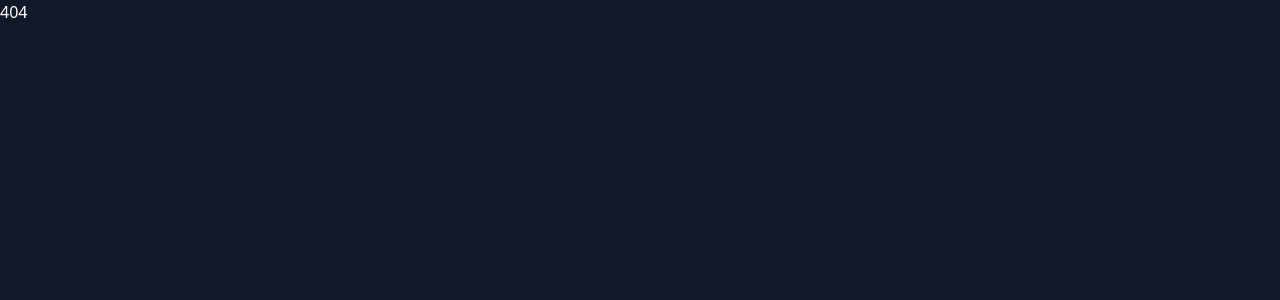
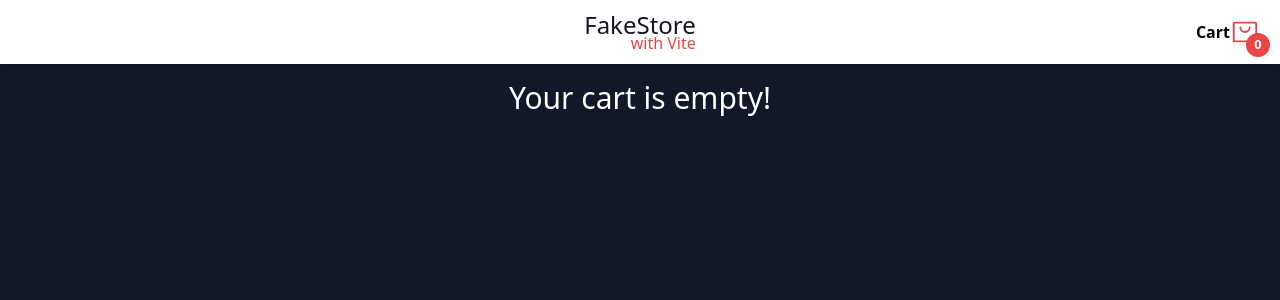
Before and after one commit to Xandyhoss/fake-store, a React (Vite) app: page /cart in a window 1280 px wide. Shown: the top 300 px of the page. Built offline with nearby package versions, Linux system fonts and the light colour scheme.

Commit message:
Added Cart Page

```diff
--- a/src/Router.tsx
+++ b/src/Router.tsx
@@ -1,11 +1,13 @@
 import { Route, Routes } from "react-router-dom";
-import Main from "./components/Main";
-import Page404 from "./components/Page404";
+import Cart from "./pages/Cart";
+import Main from "./pages/Main";
+import Page404 from "./pages/Page404";
 
 const Router: React.FC = () => {
   return (
     <Routes>
       <Route path="/" element={<Main />} />
+      <Route path="/cart" element={<Cart />} />
       <Route path="*" element={<Page404 />} />
     </Routes>
   );
--- /dev/null
+++ b/src/components/CartItem.tsx
@@ -0,0 +1,45 @@
+import { Minus, Plus, Trash } from "phosphor-react";
+import { Product } from "../context/CartProvider/types";
+import { useCart } from "../context/CartProvider/useCart";
+interface Props {
+  product: Product;
+}
+const CartItem: React.FC<Props> = ({ product }) => {
+  const cart = useCart();
+  return (
+    <div className="h-32 w-full bg-white rounded-lg flex items-center p-4 justify-between">
+      <div className="flex items-center gap-x-10">
+        <div className="h-24 w-24 text-black flex justify-center items-center bg-white">
+          <img src={product.image} className="w-full h-full object-contain" />
+        </div>
+        <div className="flex flex-col">
+          <p className="text-xl font-bold text-black">
+            {product.title.split(" ").slice(0, 7).join(" ")}
+          </p>
+          <p className="text-[0.8rem] font-bold text-gray-400">
+            {`${product.description.slice(0, 80)}...`}
+          </p>
+        </div>
+      </div>
+      <div className="flex justify-center gap-x-5">
+        <p className="text-[1.1rem] font-bold text-green-600">{`$${product.price.toFixed(
+          2
+        )}`}</p>
+        <div className="flex items-center gap-x-1">
+          <Minus className="text-red-600" />
+          <p className="text-black">1</p>
+          <Plus className="text-green-600" />
+        </div>
+        <div className="flex items-center gap-x-1">
+          <Trash
+            className="text-red-500"
+            size={23}
+            onClick={() => cart.removeProductFromCart(product)}
+          />
+        </div>
+      </div>
+    </div>
+  );
+};
+
+export default CartItem;
--- a/src/components/Navbar.tsx
+++ b/src/components/Navbar.tsx
@@ -1,18 +1,26 @@
 import { ShoppingBag } from "phosphor-react";
+import { Link, useNavigate } from "react-router-dom";
 import { useCart } from "../context/CartProvider/useCart";
 const Navbar: React.FC = () => {
+  const navigate = useNavigate();
   const { cart } = useCart();
   return (
     <div className="h-16 w-full bg-white flex justify-center items-center fixed shadow-md">
-      <div className="flex flex-col gap-y-0">
+      <div
+        className="flex flex-col gap-y-0 cursor-pointer"
+        onClick={() => navigate("/")}
+      >
         <h1 className="text-gray-900 text-2xl">FakeStore</h1>
         <p className="text-red-500 mt-[-10px] self-end">with Vite</p>
       </div>
-      <div className="flex absolute right-5 items-center">
+      <div
+        className="flex absolute right-5 items-center cursor-pointer"
+        onClick={() => navigate("/cart")}
+      >
         <p className="font-bold text-black">Cart</p>
         <div className="relative flex">
           <ShoppingBag size={30} className="text-red-500" />
-          <div className="bg-red-500 rounded-full h-4 w-4 font-bold text-[0.8rem] absolute flex justify-center items-center p-[1px] right-[-5px] bottom-[-5px]">
+          <div className="bg-red-500 rounded-full h-4 w-4 font-bold text-[0.8rem] absolute flex justify-center items-center p-3 right-[-10px] bottom-[-10px]">
             {cart.length}
           </div>
         </div>
--- a/src/context/CartProvider/index.tsx
+++ b/src/context/CartProvider/index.tsx
@@ -9,7 +9,17 @@ export const CartProvider = ({ children }: ICartProvider) => {
   const [products, setProducts] = useState<Product[] | null>([]);
 
   function addProductToCart(product: Product) {
-    setCart((oldState) => [...oldState, product]);
+    const checkExistingProduct = cart?.find(
+      (element) => element.id === product.id
+    );
+
+    if (!checkExistingProduct) {
+      setCart((oldState) => [...oldState, product]);
+      return;
+    }
+
+    console.log('Already added product');
+    return;
   }
 
   function removeProductFromCart(product: Product) {
--- /dev/null
+++ b/src/pages/Cart.tsx
@@ -0,0 +1,43 @@
+import { useEffect, useState } from "react";
+import CartItem from "../components/CartItem";
+import Navbar from "../components/Navbar";
+import { Product } from "../context/CartProvider/types";
+import { useCart } from "../context/CartProvider/useCart";
+
+const Cart: React.FC = () => {
+  const cart = useCart();
+  const [sumCart, setSumCart] = useState(0);
+
+  useEffect(() => {
+    if (cart.cart.length > 0) {
+      setSumCart(cart.cart.map((item) => item.price).reduce((a, b) => a + b));
+    }
+  }, [cart.cart]);
+
+  return (
+    <div className="flex flex-col w-full min-h-screen items-center gap-y-2">
+      <Navbar />
+      {cart.cart.length > 0 ? (
+        <div className="flex w-full max-w-[1100px] pt-20 pb-8 gap-x-2">
+          <div className="w-[80%] flex flex-col gap-y-2">
+            {cart.cart.map((item) => {
+              return <CartItem product={item} />;
+            })}
+          </div>
+          <div className="w-[20%] h-min rounded-lg bg-white flex flex-col items-center p-4">
+            <p className="text-green-600 font-bold">CART TOTAL</p>
+            <p className="text-green-600 text-[1.3rem] font-bold">
+              ${sumCart.toFixed(2)}
+            </p>
+          </div>
+        </div>
+      ) : (
+        <div className="flex w-full max-w-[1100px] pt-20 gap-x-2 justify-center">
+          <p className="text-3xl">Your cart is empty!</p>
+        </div>
+      )}
+    </div>
+  );
+};
+
+export default Cart;
--- a/src/components/Main.tsx
+++ b/src/pages/Main.tsx
@@ -1,7 +1,7 @@
 import { useEffect } from "react";
 import { useCart } from "../context/CartProvider/useCart";
-import Navbar from "./Navbar";
-import ProductCard from "./ProductCard";
+import Navbar from "../components/Navbar";
+import ProductCard from "../components/ProductCard";
 
 const Main: React.FC = () => {
   const cart = useCart();
```
Also changed, not shown: src/pages/Page404.tsx (renamed from src/components/Page404.tsx).
